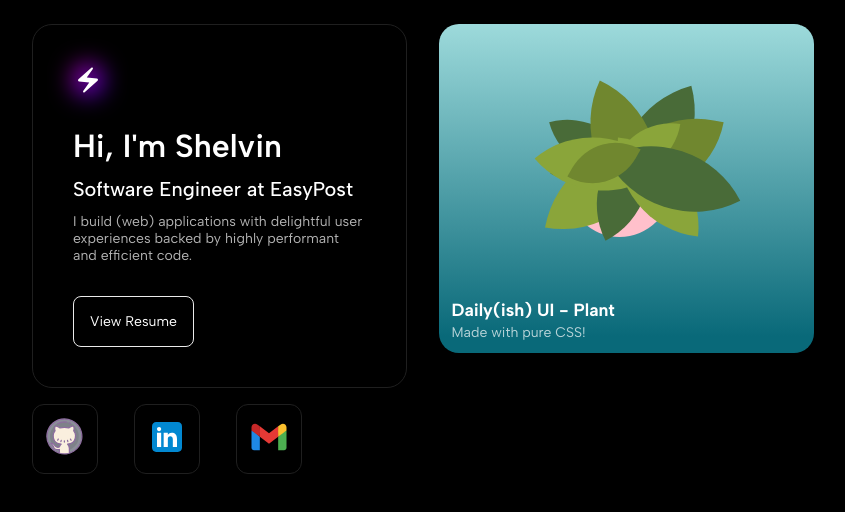
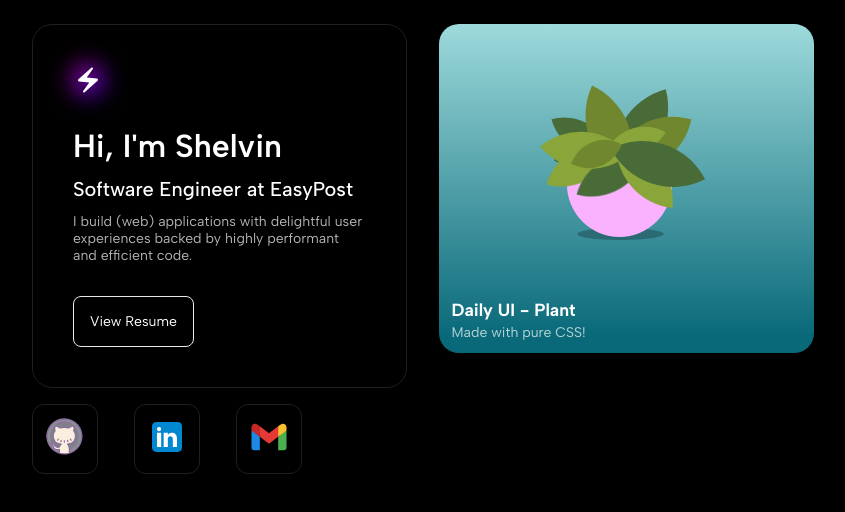
Before and after one commit to OskiTheCoder/personal-site-v2, a Next.js app: page / in a window 1280 px wide. Shown: the top 512 px of the page, without its empty margins (217-1062 px from the left). Built offline with nearby package versions, Linux system fonts and the light colour scheme.

Commit message:
leaf animation start

```diff
--- a/components/DailyUI.tsx
+++ b/components/DailyUI.tsx
@@ -7,7 +7,7 @@ const DailyUI: React.FC = () => {
     <div className={styles.container}>
       <PlantWithShadow />
       <div className={styles.text}>
-        <h3 className={styles.heading}>Daily(ish) UI - Plant</h3>
+        <h3 className={styles.heading}>Daily UI - Plant</h3>
         <p className={styles.subtext}>Made with pure CSS!</p>
       </div>
     </div>
--- a/components/PlantWithShadow.tsx
+++ b/components/PlantWithShadow.tsx
@@ -17,7 +17,7 @@ const PlantWithShadow = () => {
       <div className={`${styles.leaf} ${styles['leaf-11']}`}></div>
       <div className={`${styles.leaf} ${styles['leaf-12']}`}></div>
       <div className={styles.pot}></div>
-      <div className='shadow'></div>
+      <div className={styles.shadow}></div>
     </div>
   );
 };
--- a/styles/PlantWithShadow.module.css
+++ b/styles/PlantWithShadow.module.css
@@ -9,7 +9,7 @@
 .pot {
   width: 30%;
   height: 32%;
-  background: pink;
+  background: rgb(250, 178, 255);
   border-radius: 5px 5px 85px 85px;
   position: absolute;
   bottom: 20%;
@@ -34,28 +34,54 @@
 }
 
 .leaf-1 {
-  height: 100px;
-  width: 100px;
+  height: 56px;
+  width: 56px;
   background-color: #8aa53a;
   top: 40%;
   left: 29%;
   z-index: 3;
   transform: rotate(10deg);
+  animation: leaf1 2s infinite alternate ease-in-out;
+}
+
+@keyframes leaf1 {
+  0% {
+    transform: rotate(10deg);
+  }
+  50% {
+    transform: rotate(20deg);
+  }
+  100% {
+    transform: rotate(10deg);
+  }
 }
 
 .leaf-2 {
-  height: 80px;
-  width: 80px;
+  height: 56px;
+  width: 56px;
   background-color: #496b38;
   top: 44%;
   left: 37.5%;
   z-index: 3;
   transform: rotate(-27deg);
+  animation: leaf1 2s infinite alternate ease-in-out;
+}
+
+@keyframes leaf2 {
+  0% {
+    transform: rotate(-27deg);
+  }
+  50% {
+    transform: rotate(-37deg);
+  }
+  100% {
+    transform: rotate(-27deg);
+  }
 }
 
 .leaf-3 {
-  height: 90px;
-  width: 90px;
+  height: 63px;
+  width: 63px;
   background-color: #8aa53a;
   top: 42%;
   left: 46%;
@@ -64,8 +90,8 @@
 }
 
 .leaf-4 {
-  height: 100px;
-  width: 100px;
+  height: 70px;
+  width: 70px;
   background-color: #496b38;
   top: 37%;
   left: 49%;
@@ -74,18 +100,18 @@
 }
 
 .leaf-5 {
-  height: 60px;
-  width: 60px;
+  height: 42px;
+  width: 42px;
   background-color: #8aa53a;
   top: 33%;
   left: 47%;
   z-index: 3;
-  transform: rotate(9deg);
+  transform: rotate(30deg);
 }
 
 .leaf-6 {
-  height: 100px;
-  width: 100px;
+  height: 70px;
+  width: 70px;
   background-color: #496b38;
   top: 24%;
   left: 44%;
@@ -94,8 +120,8 @@
 }
 
 .leaf-7 {
-  height: 90px;
-  width: 100px;
+  height: 63px;
+  width: 70px;
   background-color: #70872f;
   top: 30%;
   left: 47%;
@@ -104,8 +130,8 @@
 }
 
 .leaf-8 {
-  height: 100px;
-  width: 100px;
+  height: 70px;
+  width: 70px;
   background-color: #70872f;
   top: 24%;
   left: 35%;
@@ -114,8 +140,8 @@
 }
 
 .leaf-9 {
-  height: 70px;
-  width: 70px;
+  height: 49px;
+  width: 49px;
   background-color: #496b38;
   top: 30%;
   left: 30%;
@@ -124,8 +150,8 @@
 }
 
 .leaf-10 {
-  height: 90px;
-  width: 90px;
+  height: 63px;
+  width: 63px;
   background-color: #8aa53a;
   top: 33%;
   left: 29%;
@@ -134,8 +160,8 @@
 }
 
 .leaf-11 {
-  height: 60px;
-  width: 50px;
+  height: 42px;
+  width: 35px;
   background-color: #70872f;
   top: 38.5%;
   left: 36.5%;
@@ -144,8 +170,8 @@
 }
 
 .leaf-12 {
-  height: 60px;
-  width: 50px;
+  height: 42px;
+  width: 35px;
   background-color: #496b38;
   top: 37.5%;
   left: 31.5%;
```
